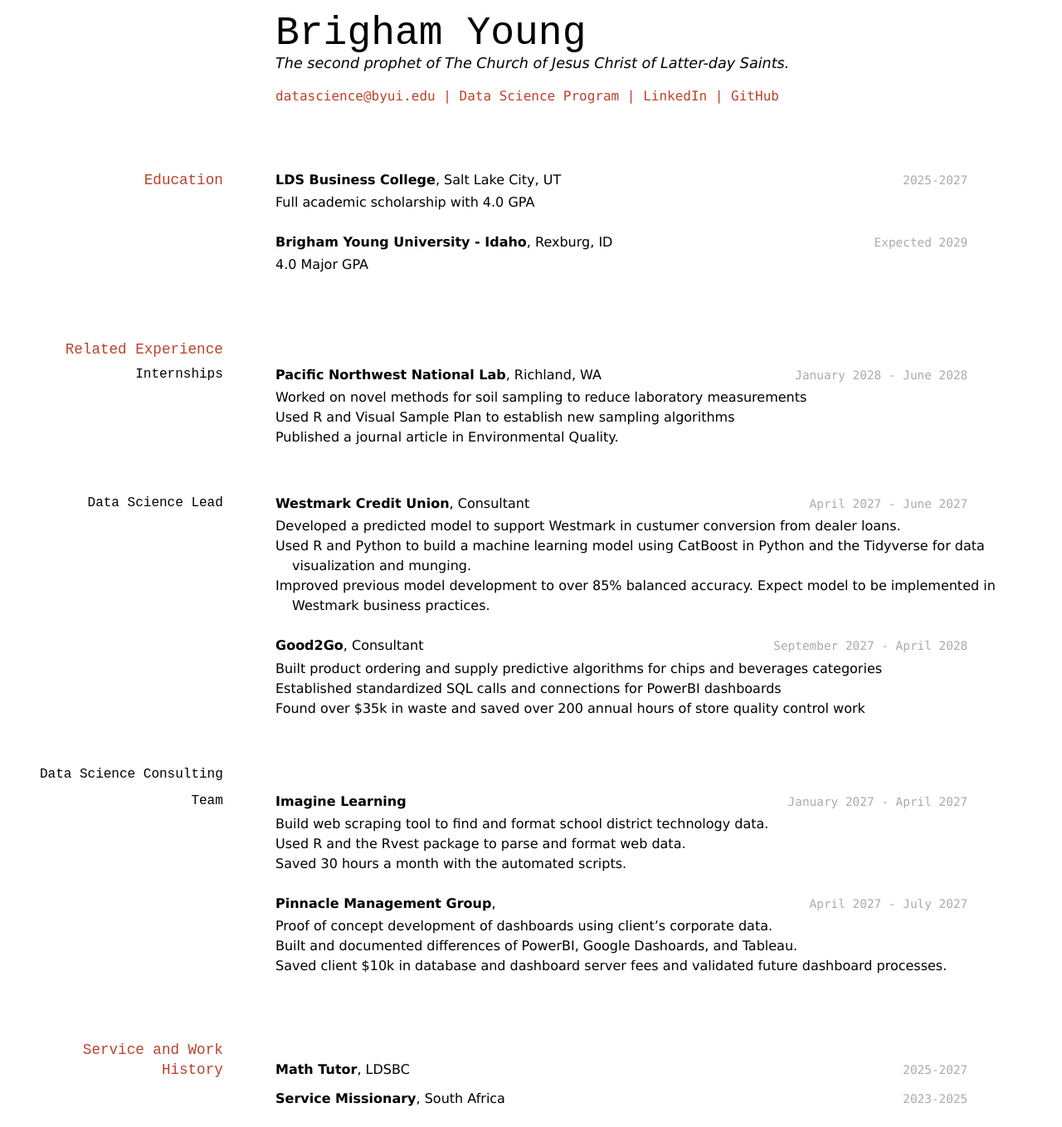
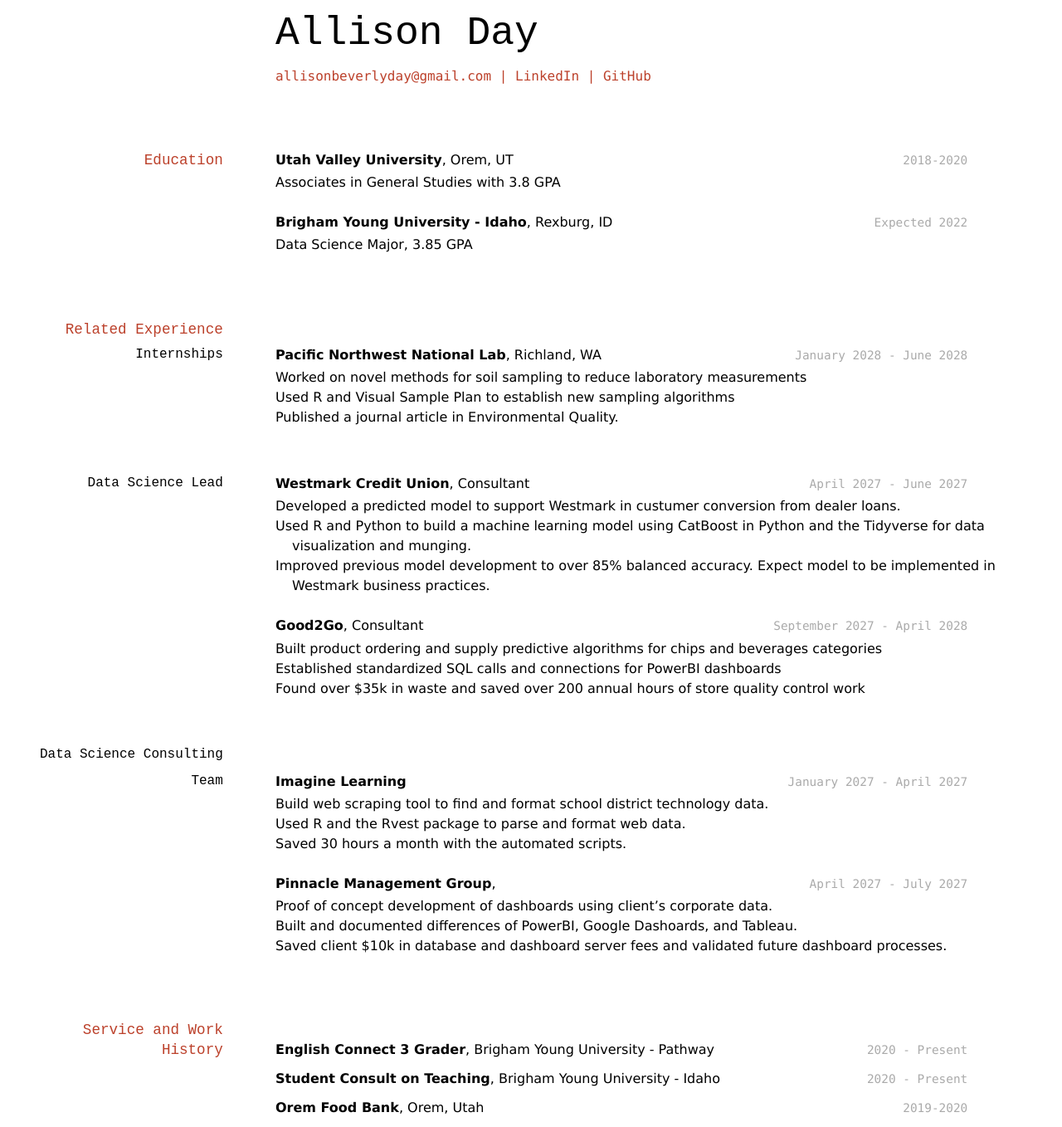
Before and after one commit to byuids-resumes/allisonbday_resume, a Jekyll site: the page built from docs/index.md, in a window 1280 px wide. Shown: the whole page at 83% size. Built offline with Jekyll 4.4.1, drawn with Linux system fonts in a browser that asks for light colours.

Commit message:
updated name & links & education

```diff
--- a/docs/index.md
+++ b/docs/index.md
@@ -1,30 +1,28 @@
 ---
 layout: cv
-title: Brigham Young's Resume
+title: Allison Day's Resume
 ---
-# Brigham Young
-The second prophet of The Church of Jesus Christ of Latter-day Saints.
+# Allison Day
 
 <div id="webaddress">
-<a href="datascience@byui.edu">datascience@byui.edu</a>
-| <a href="https://byuidatascience.github.io/development.html">Data Science Program</a>
-| <a href="https://www.linkedin.com/groups/13537407/">LinkedIn</a>
-| <a href="https://github.com/byuids-resumes">GitHub</a>
+<a href="allisonbeverlyday@gmail.com">allisonbeverlyday@gmail.com</a>
+| <a href="https://www.linkedin.com/in/allison-b-day/">LinkedIn</a>
+| <a href="https://github.com/allithegreat88">GitHub</a>
 </div>
 
 <!-- https://www.monique.tech/the-art-of-markdown -->
 
 ## Education
 
-`2025-2027`
-__LDS Business College__, Salt Lake City, UT
+`2018-2020`
+__Utah Valley University__, Orem, UT
 
-- Full academic scholarship with 4.0 GPA
+- Associates in General Studies with 3.8 GPA
 
-`Expected 2029`
+`Expected 2022`
 __Brigham Young University - Idaho__, Rexburg, ID
 
-- 4.0 Major GPA
+- Data Science Major, 3.85 GPA
 
 
 ## Related Experience
@@ -73,15 +71,16 @@ __Pinnacle Management Group__,
 
 ## Service and Work History
 
-`2025-2027`
-__Math Tutor__, LDSBC
+`2020 - Present`
+__English Connect 3 Grader__, Brigham Young University - Pathway
 
 
-`2023-2025`
-__Service Missionary__, South Africa
+`2020 - Present`
+__Student Consult on Teaching__, Brigham Young University - Idaho
 
-
+`2019-2020`
+__Orem Food Bank__, Orem, Utah
 
 <!-- ### Footer
 
-Last updated: May 2013 -->
+Last updated: March 2021 -->
```
